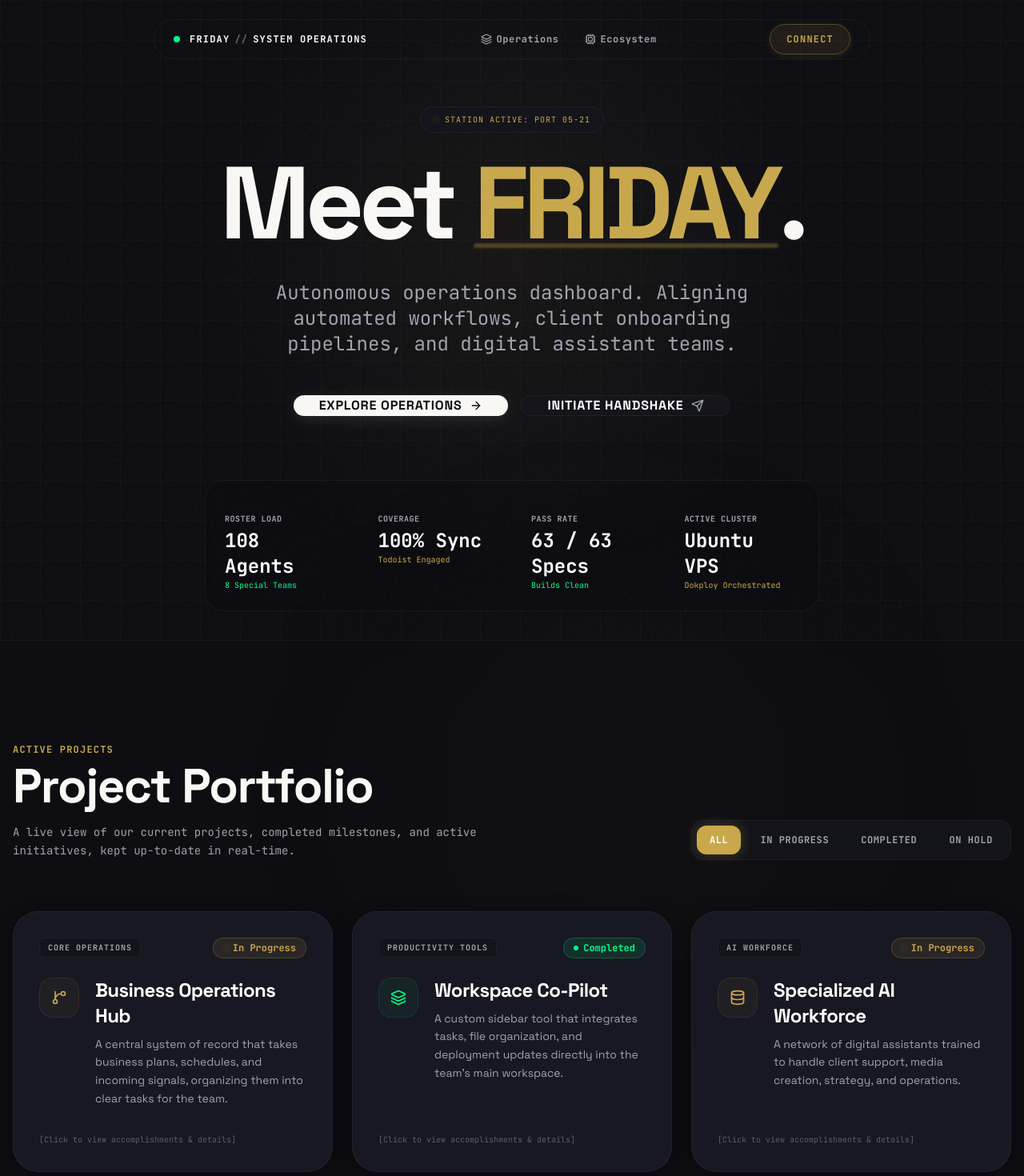
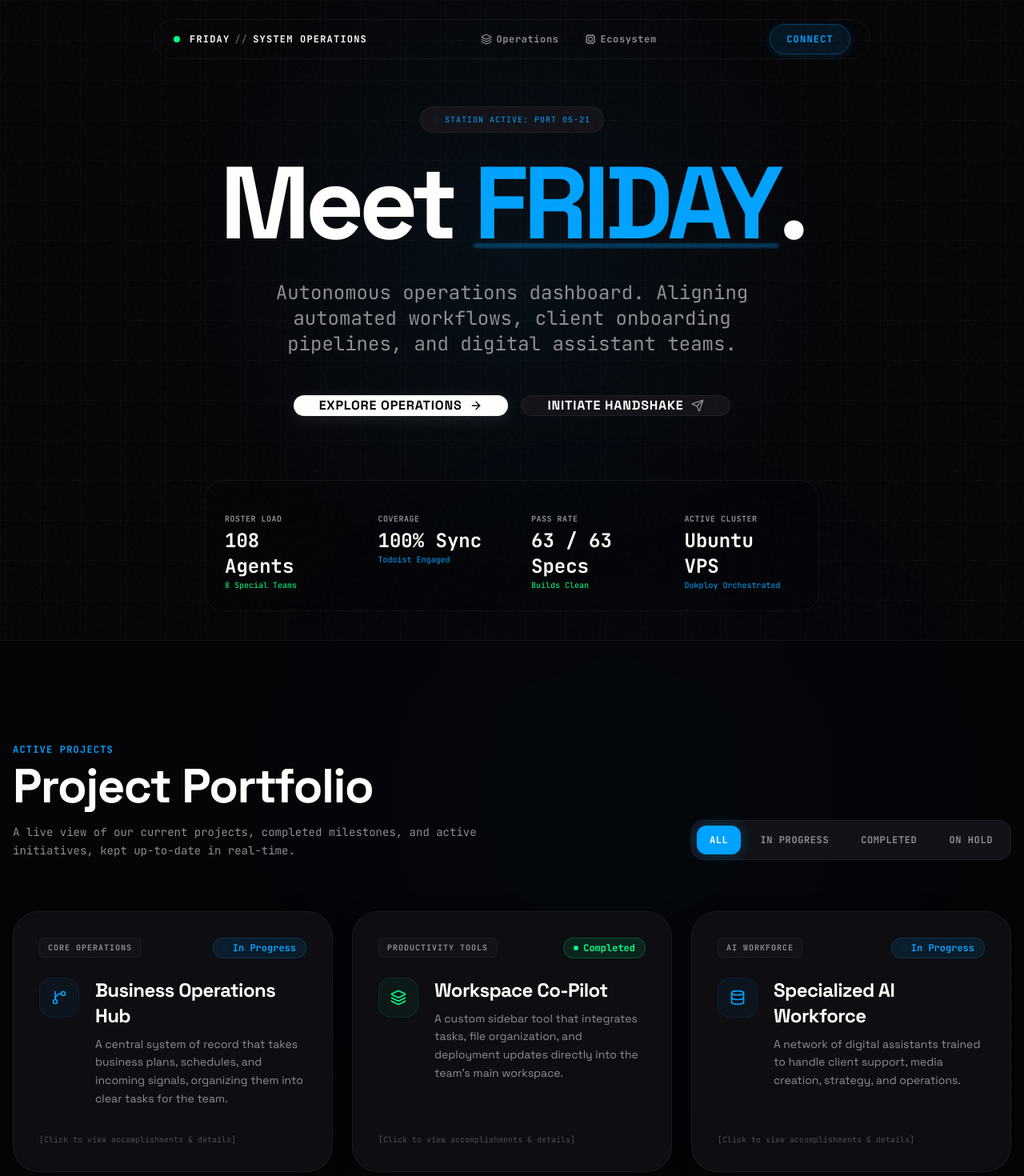
Before and after one commit to txmyer-dev/friday-showcase, a React (Vite) app: page / in a window 1280 px wide. Shown: the top 1470 px of the page at 80% size. Built offline with nearby package versions, Linux system fonts and the light colour scheme.

Commit message:
Revert "style: apply midnight luxe theme to CRM (friday-showcase) frontend"
This reverts commit ce41a7b3267fae1996def8cefa51ccd6e8ece3ff.

```diff
--- a/src/App.tsx
+++ b/src/App.tsx
@@ -66,7 +66,7 @@ export default function App() {
       <nav className={cn(
         "fixed top-6 left-1/2 -translate-x-1/2 z-50 w-[calc(100%-2rem)] max-w-4xl rounded-full border transition-all duration-500 px-6 py-4 flex items-center justify-between font-mono text-xs",
         scrolled
-          ? "bg-card/80 backdrop-blur-xl border-accent/20 shadow-[0_10px_40px_rgba(201,168,76,0.06)] mt-2"
+          ? "bg-card/80 backdrop-blur-xl border-accent/20 shadow-[0_10px_40px_rgba(0,162,255,0.06)] mt-2"
           : "bg-transparent border-white/5"
       )}>
         <div className="flex items-center gap-3">
@@ -93,7 +93,7 @@ export default function App() {
         <div>
           <a
             href="mailto:txmyer@gmail.com"
-            className="bg-accent/10 border border-accent/30 hover:bg-accent hover:border-accent hover:text-white px-5 py-2.5 rounded-full font-bold uppercase tracking-widest text-accent transition-all duration-300 font-mono shadow-[0_2px_10px_rgba(201,168,76,0.15)]"
+            className="bg-accent/10 border border-accent/30 hover:bg-accent hover:border-accent hover:text-white px-5 py-2.5 rounded-full font-bold uppercase tracking-widest text-accent transition-all duration-300 font-mono shadow-[0_2px_10px_rgba(0,162,255,0.15)]"
           >
             Connect
           </a>
@@ -103,7 +103,7 @@ export default function App() {
       {/* Hero Section */}
       <section ref={heroRef} className="relative min-h-screen flex flex-col items-center justify-center overflow-hidden px-4 bg-grid pt-24">
         {/* Neon Light Gradients */}
-        <div className="absolute inset-0 bg-[radial-gradient(circle_at_50%_40%,rgba(201,168,76,0.06),transparent_50%)] pointer-events-none" />
+        <div className="absolute inset-0 bg-[radial-gradient(circle_at_50%_40%,rgba(0,162,255,0.06),transparent_50%)] pointer-events-none" />
         <div className="absolute top-1/4 left-1/4 w-[600px] h-[600px] bg-accent/5 rounded-full blur-[160px] -z-10 animate-pulse pointer-events-none" />
 
         <div className="text-center z-10 max-w-4xl mx-auto flex flex-col items-center">
@@ -130,7 +130,7 @@ export default function App() {
           <div className="hero-cta opacity-0 flex flex-col sm:flex-row gap-4 mb-20">
             <button
               onClick={() => scrollToSection('pipeline')}
-              className="group flex items-center justify-center gap-2.5 bg-foreground text-background px-8 py-4.5 rounded-full text-base font-bold uppercase tracking-wider transition-all duration-300 hover:bg-accent hover:text-white shadow-[0_4px_20px_rgba(255,255,255,0.1)] hover:shadow-[0_4px_25px_rgba(201,168,76,0.3)] hover:scale-[1.02]"
+              className="group flex items-center justify-center gap-2.5 bg-foreground text-background px-8 py-4.5 rounded-full text-base font-bold uppercase tracking-wider transition-all duration-300 hover:bg-accent hover:text-white shadow-[0_4px_20px_rgba(255,255,255,0.1)] hover:shadow-[0_4px_25px_rgba(0,162,255,0.3)] hover:scale-[1.02]"
             >
               Explore Operations
               <ArrowRight className="w-4 h-4 group-hover:translate-x-1 transition-transform" />
@@ -182,7 +182,7 @@ export default function App() {
 
       {/* Brutalist Call to Action Section */}
       <section className="py-32 px-4 text-center bg-black/20 border-t border-white/5 relative overflow-hidden">
-        <div className="absolute bottom-0 left-0 right-0 h-1/2 bg-[radial-gradient(ellipse_at_bottom,rgba(201,168,76,0.06),transparent_70%)] pointer-events-none" />
+        <div className="absolute bottom-0 left-0 right-0 h-1/2 bg-[radial-gradient(ellipse_at_bottom,rgba(0,162,255,0.06),transparent_70%)] pointer-events-none" />
         <div className="absolute top-0 right-1/4 w-96 h-96 bg-accent/5 rounded-full blur-[150px] pointer-events-none" />
 
         <motion.div
@@ -205,7 +205,7 @@ export default function App() {
           <div className="flex flex-col sm:flex-row items-center justify-center gap-6 mb-16">
             <a
               href="mailto:txmyer@gmail.com"
-              className="inline-flex items-center gap-3 bg-accent hover:bg-accent/80 text-white font-bold px-8 py-5 rounded-full text-base uppercase tracking-widest transition-all duration-300 shadow-[0_4px_20px_rgba(201,168,76,0.2)] hover:shadow-[0_4px_30px_rgba(201,168,76,0.4)] hover:scale-[1.03]"
+              className="inline-flex items-center gap-3 bg-accent hover:bg-accent/80 text-white font-bold px-8 py-5 rounded-full text-base uppercase tracking-widest transition-all duration-300 shadow-[0_4px_20px_rgba(0,162,255,0.2)] hover:shadow-[0_4px_30px_rgba(0,162,255,0.4)] hover:scale-[1.03]"
             >
               Let's build your pipeline
               <Mail className="w-5 h-5" />
--- a/src/components/ActiveProjects.tsx
+++ b/src/components/ActiveProjects.tsx
@@ -217,7 +217,7 @@ export const ActiveProjects = () => {
               className={cn(
                 "px-4 py-2.5 rounded-xl font-bold uppercase tracking-wider transition-all duration-200",
                 filter === type
-                  ? "bg-accent text-white shadow-[0_0_15px_rgba(201,168,76,0.3)]"
+                  ? "bg-accent text-white shadow-[0_0_15px_rgba(0,162,255,0.3)]"
                   : "text-muted hover:text-foreground hover:bg-card"
               )}
             >
@@ -242,7 +242,7 @@ export const ActiveProjects = () => {
               className={cn(
                 "group relative p-8 rounded-[2rem] bg-card border transition-all duration-300 cursor-pointer overflow-hidden flex flex-col justify-between shadow-[0_4px_24px_rgba(0,0,0,0.3)]",
                 activeCard === project.id
-                  ? "border-accent/80 bg-card shadow-[0_0_30px_rgba(201,168,76,0.1)] md:col-span-2 lg:col-span-3"
+                  ? "border-accent/80 bg-card shadow-[0_0_30px_rgba(0,162,255,0.1)] md:col-span-2 lg:col-span-3"
                   : "border-white/5 hover:border-accent/40 hover:bg-charcoal/30"
               )}
             >
@@ -355,7 +355,7 @@ export const ActiveProjects = () => {
                               target="_blank"
                               rel="noopener noreferrer"
                               onClick={(e) => e.stopPropagation()}
-                              className="inline-flex items-center justify-center gap-2 bg-accent hover:bg-accent/80 text-white font-bold px-6 py-3.5 rounded-xl text-xs uppercase tracking-wider transition-all duration-300 font-mono shadow-[0_4px_15px_rgba(201,168,76,0.2)] hover:shadow-[0_4px_25px_rgba(201,168,76,0.3)] hover:scale-[1.02]"
+                              className="inline-flex items-center justify-center gap-2 bg-accent hover:bg-accent/80 text-white font-bold px-6 py-3.5 rounded-xl text-xs uppercase tracking-wider transition-all duration-300 font-mono shadow-[0_4px_15px_rgba(0,162,255,0.2)] hover:shadow-[0_4px_25px_rgba(0,162,255,0.3)] hover:scale-[1.02]"
                             >
                               {project.linkLabel || 'View Details'}
                               <ExternalLink className="w-4 h-4" />
--- a/src/index.css
+++ b/src/index.css
@@ -40,7 +40,7 @@ body::after {
 }
 
 ::-webkit-scrollbar-thumb:hover {
-  background: #C9A84C;
+  background: #00a2ff;
 }
 
 @layer utilities {
--- a/tailwind.config.js
+++ b/tailwind.config.js
@@ -7,14 +7,14 @@ export default {
   theme: {
     extend: {
       colors: {
-        background: "#0D0D12",
-        foreground: "#FAF8F5",
-        accent: "#C9A84C",
+        background: "#050508",
+        foreground: "#ffffff",
+        accent: "#00a2ff",
         success: "#00ff88",
         error: "#ff3b30",
-        muted: "#a2a2b0",
-        charcoal: "#13131a",
-        card: "#181822",
+        muted: "#8e8e93",
+        charcoal: "#121218",
+        card: "#0d0d12",
       },
       fontFamily: {
         sans: ["Space Grotesk", "sans-serif"],
```
